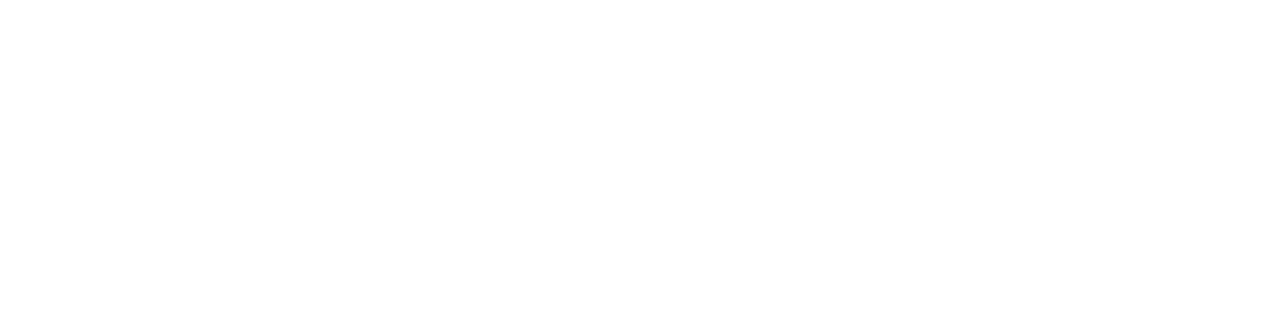
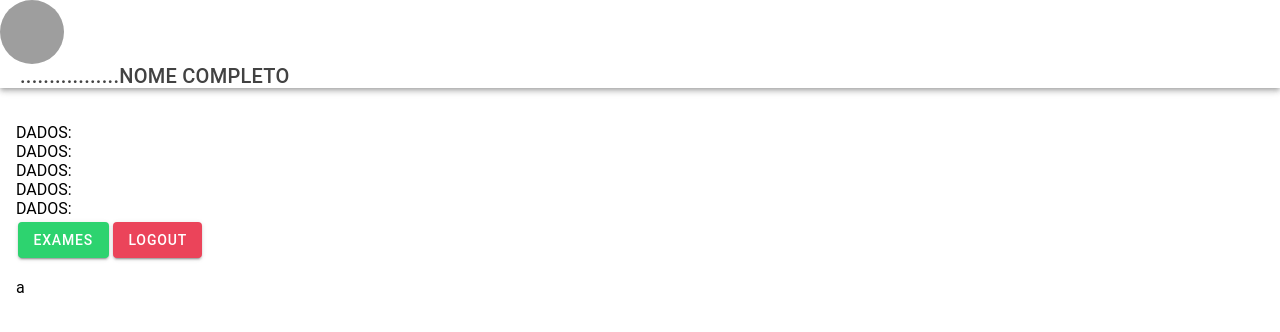
Before and after one commit to michellydarquia/Projeto_Web, a React (Vite) app: page /perfil in a window 1280 px wide. Shown: the top 332 px of the page. Built offline with nearby package versions, Linux system fonts and the light colour scheme; grey boxes are pictures that could not be loaded.

Commit message:
modified:   package-lock.json 	modified:   package.json 	modified:   src/App.tsx 	new file:   src/firebase.ts 	modified:   src/pages/Login.tsx 	modified:   src/pages/Register.tsx 	modified:   src/pages/perfilPaciente.tsx

```diff
--- a/package.json
+++ b/package.json
@@ -21,6 +21,7 @@
     "@ionic/react-router": "^7.0.0",
     "@types/react-router": "^5.1.20",
     "@types/react-router-dom": "^5.3.3",
+    "firebase": "^10.8.1",
     "ionicons": "^7.0.0",
     "react": "^18.2.0",
     "react-dom": "^18.2.0",
--- a/src/App.tsx
+++ b/src/App.tsx
@@ -35,19 +35,20 @@
 
 const App: React.FC = () => (
   <IonApp>
-    <IonReactRouter>
-      <IonRouterOutlet>
-        <Route component={Home} path="/" exact />
-        <Route component={Login} path="/login" exact />
-        <Route component={Register} path="/register" exact />
-        <Route component={listaPacientes} path="/listaPacientes" exact />
-        <Route component={listaExames} path="/listaExames" exact />
-        <Route component={Exame} path="/Exame" exact />
-        <Route component={perfilPaciente} path="/perfilPaciente" exact />
-        <Route component={perfilProfissional} path="/perfilProfissional" exact />
-        <Route component={perfilPacienteProfissional} path="/perfilPacienteProfissional" exact />
-      </IonRouterOutlet>
-    </IonReactRouter>
+      <IonReactRouter>
+        <IonRouterOutlet>
+          <Route component={Home} path="/home" exact />
+          <Route component={Login} path="/login" exact />
+          <Route component={Register} path="/registrar" exact />
+          <Route component={listaPacientes} path="/lista-pacientes" exact />
+          <Route component={listaExames} path="/lista-exames" exact />
+          <Route component={Exame} path="/exame" exact />
+          <Route component={perfilPaciente} path="/perfil" exact />
+          <Route component={perfilProfissional} path="/perfil-adm" exact />
+          <Route component={perfilPacienteProfissional} path="/paciente" exact />
+          <Redirect from='/' to='/home' exact/>
+        </IonRouterOutlet>
+      </IonReactRouter>
   </IonApp>
 );
 
--- /dev/null
+++ b/src/firebase.ts
@@ -0,0 +1,17 @@
+import { initializeApp } from "firebase/app";
+import { getAuth } from "firebase/auth";
+
+const config = {
+    apiKey: "AIzaSyBrUtjJ16pqoMBV8W-cwjXX-QT0zPHy37M",
+    authDomain: "projeto-exames.firebaseapp.com",
+    projectId: "projeto-exames",
+    storageBucket: "projeto-exames.appspot.com",
+    messagingSenderId: "450945606205",
+    appId: "1:450945606205:web:8833aad912c1723c5e0054",
+    measurementId: "G-7SYXBGR34W"
+}
+
+const app = initializeApp(config);
+const auth = getAuth(app)
+
+export { app, auth };
--- a/src/pages/Login.tsx
+++ b/src/pages/Login.tsx
@@ -9,12 +9,34 @@
     IonInput
 } from '@ionic/react';
 
-import React, { useState, useEffect } from 'react';
+import React, { useEffect, useState } from 'react';
+import { signInWithEmailAndPassword, onAuthStateChanged, signOut } from "firebase/auth";
+import { auth } from "../firebase";
+import { Redirect } from 'react-router';
 
 const Login: React.FC = () => {
 
-    const [CPF, setCPF] = useState<any>('');
+    const [email, setEmail] = useState<any>('');
     const [senha, setSenha] = useState<any>('');
+    const [logado, setLogado] = useState<boolean>(false);
+    const [msg, setMsg] = useState<any>('');
+
+    const login = () => {
+        signInWithEmailAndPassword(auth, email, senha)
+        .then((userCredencial) => {
+            const user = userCredencial.user;
+            setLogado(true);
+        })
+        .catch((error) => {
+            // const errorCode = error.code;
+            // const errorMessage = error.message;
+            setMsg('algo deu errado')
+        });
+    }
+
+    if (logado){
+        return <Redirect from='/login' to='/perfil' />
+    }
 
     return (
         <>
@@ -43,7 +65,7 @@
                                 labelPlacement="floating"
                                 fill="outline"
                                 placeholder="Enter text"
-                                onIonChange={(e) => setCPF(e.target.value)}
+                                onIonChange={(e) => setEmail(e.target.value)}
                                 color={'success'}
 
                             ></IonInput>
@@ -59,7 +81,8 @@
                                 color={'success'}
 
                             ></IonInput>
-                            <IonButton>Login</IonButton>
+                            <IonButton onClick={login}>Login</IonButton>
+                            <p>{msg}</p>
                         </form>
                     </div>
                 </IonContent>
--- a/src/pages/Register.tsx
+++ b/src/pages/Register.tsx
@@ -12,6 +12,8 @@
 } from '@ionic/react';
 
 import React, { useState } from 'react';
+import { createUserWithEmailAndPassword } from "firebase/auth";
+import { auth } from "../firebase";
 
 const Register: React.FC = () => {
 
@@ -24,9 +26,22 @@
     const [nomemae, setNomeMae] = useState<any>('');
     const [RG, setRG] = useState<any>('');
 
+    const [msg, setMsg] = useState<any>('a');
+
 
 
     const registrar = () => {
+
+        createUserWithEmailAndPassword(auth, email, senha)
+        .then((userCredencial) => {
+            const user = userCredencial.user;
+            setMsg('Registrado')
+        })
+        .catch((error) => {
+            const errorCode = error.code;
+            const errorMessage = error.message;
+            setMsg('erro')
+        });
 
     }
 
@@ -48,7 +63,7 @@
                 >
                     <form>
 
-                    <IonInput
+                    {/* <IonInput
                         label="CPF"
                         labelPlacement="floating"
                         fill="outline"
@@ -86,7 +101,7 @@
                         color={'success'}
                         onIonChange={(e) => setEndereco(e.target.value)}
 
-                    ></IonInput>
+                    ></IonInput> */}
 
                     <IonInput
                         label="E-mail"
@@ -98,7 +113,7 @@
 
                     ></IonInput>
 
-                    <IonInput
+                    {/* <IonInput
                         label="Nome da mãe"
                         labelPlacement="floating"
                         fill="outline"
@@ -115,7 +130,7 @@
                         placeholder="Enter text"
                         color={'success'}
                         onIonChange={(e) => setRG(e.target.value)}
-                    ></IonInput>
+                    ></IonInput> */}
 
                     <IonInput
                         type='password'
@@ -141,6 +156,7 @@
                     </IonRadioGroup>
 
                     <IonButton onClick={registrar}>Registrar</IonButton>
+                    <p>{msg}</p>
                     </form>
                 </div>
 
--- a/src/pages/perfilPaciente.tsx
+++ b/src/pages/perfilPaciente.tsx
@@ -1,7 +1,38 @@
-import { IonContent, IonHeader, IonPage, IonTitle, IonToolbar, IonAvatar, IonButton } from '@ionic/react';
-import React from 'react';
+import {
+    IonContent,
+    IonHeader,
+    IonPage,
+    IonTitle,
+    IonToolbar,
+    IonAvatar,
+    IonButton
+} from '@ionic/react';
+
+import React, { useState } from 'react';
+import { Redirect } from 'react-router';
+
+import { signOut } from "firebase/auth";
+import { auth } from "../firebase";
 
 const perfilPaciente: React.FC = () => {
+
+    const [logado, setLogado] = useState<boolean>(true);
+    const [msg, setMsg] = useState<any>('a');
+
+
+
+    const logout = () => {
+        signOut(auth).then(() => {
+            setLogado(false)
+        }).catch((error) => {
+
+        });
+    }
+
+    if (!logado){
+        return <Redirect from='/perfil' to='/home' />
+    }
+
 
     return (
         <>
@@ -24,7 +55,8 @@
                     DADOS: <br/>
                     DADOS: <br/>
                     <IonButton color={'success'} href='/listaexames'>Exames</IonButton>
-                    <IonButton color={'danger'} href='/'>Logout</IonButton>
+                    <IonButton color={'danger'} onClick={logout}>Logout</IonButton>
+                    <p>{msg}</p>
                 </IonContent>
             </IonPage>
         </>
```
Also changed, not shown: 1 other file (tests, documents, lock files or other folders).
